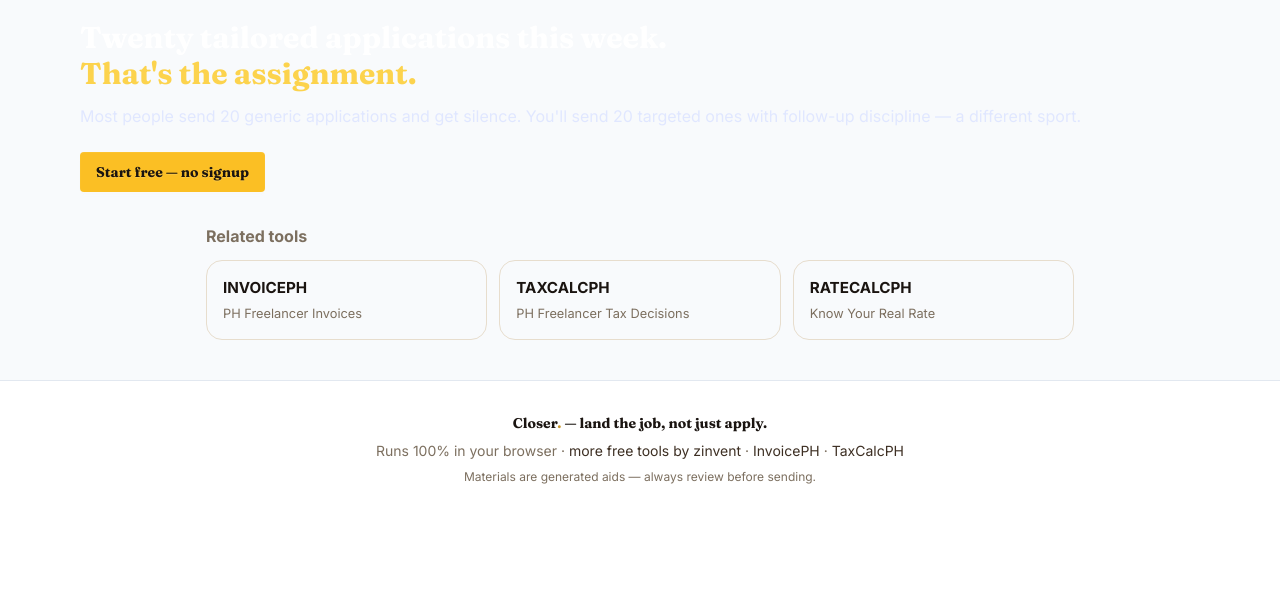
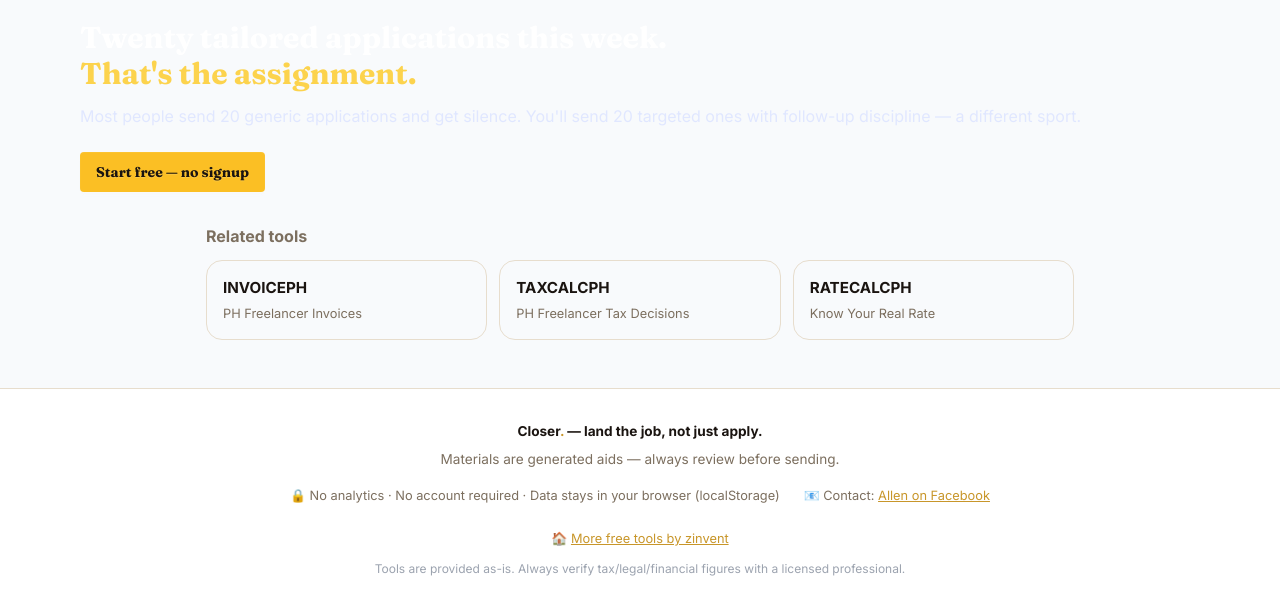
Before and after one commit to MakaveliMachiavelli/closer, a website: page index.html in a window 1280 px wide. Shown: the part 2132-2742 px from the top of the page. Before the commit the page ends 2649 px from the top, so only its background shows below. Drawn offline with nearby package versions, Linux system fonts and the light colour scheme.

Commit message:
feat: upgrade footer with Privacy, Contact, and About
- Add privacy statement (no analytics, no account, localStorage only)
- Add contact link (Allen on Facebook)
- Add zinvent portfolio link
- Add professional disclaimer
- Keep existing guide links where applicable

Co-authored-by: CommandCodeBot <noreply@commandcode.ai>

```diff
--- a/index.html
+++ b/index.html
@@ -327,11 +327,18 @@
   </div>
 </section>
 
-<footer class="border-t border-slate-200 bg-white mt-10">
-  <div class="max-w-6xl mx-auto px-4 py-8 text-center text-sm text-muted">
-    <p class="font-heading font-bold text-ink">Closer<span class="text-accent">.</span> — land the job, not just apply.</p>
-    <p class="mt-2">Runs 100% in your browser · <a class="link link-hover text-brand2" href="https://makavelimachiavelli.github.io/">more free tools by zinvent</a> · <a class="link link-hover text-brand2" href="https://makavelimachiavelli.github.io/invoiceph/">InvoicePH</a> · <a class="link link-hover text-brand2" href="https://makavelimachiavelli.github.io/taxcalcph/">TaxCalcPH</a></p>
-    <p class="mt-2 text-xs">Materials are generated aids — always review before sending.</p>
+<footer style="border-top:1px solid #e7ddcd;background:#fff;margin-top:3rem">
+  <div style="max-width:900px;margin:0 auto;padding:2rem 1rem;font-size:.85rem;color:#7c6f5f">
+    <div style="text-align:center">
+      <p style="font-weight:700;color:#1a1410;margin:0">Closer<span style="color:#c8962a">.</span> — land the job, not just apply.</p>
+      <p style="margin:.5rem 0 0">Materials are generated aids — always review before sending.</p>
+    </div>
+    <div style="display:flex;justify-content:center;gap:1.5rem;margin-top:1rem;flex-wrap:wrap;font-size:.8rem">
+      <span>🔒 No analytics &middot; No account required &middot; Data stays in your browser (localStorage)</span>
+      <span>📧 Contact: <a href="https://www.facebook.com/" style="color:#c8962a;text-decoration:underline">Allen on Facebook</a></span>
+      <span>🏠 <a href="https://makavelimachiavelli.github.io/" style="color:#c8962a;text-decoration:underline">More free tools by zinvent</a></span>
+    </div>
+    <p style="text-align:center;margin-top:.75rem;font-size:.75rem;color:#9ca3af">Tools are provided as-is. Always verify tax/legal/financial figures with a licensed professional.</p>
   </div>
 </footer>
 
```
